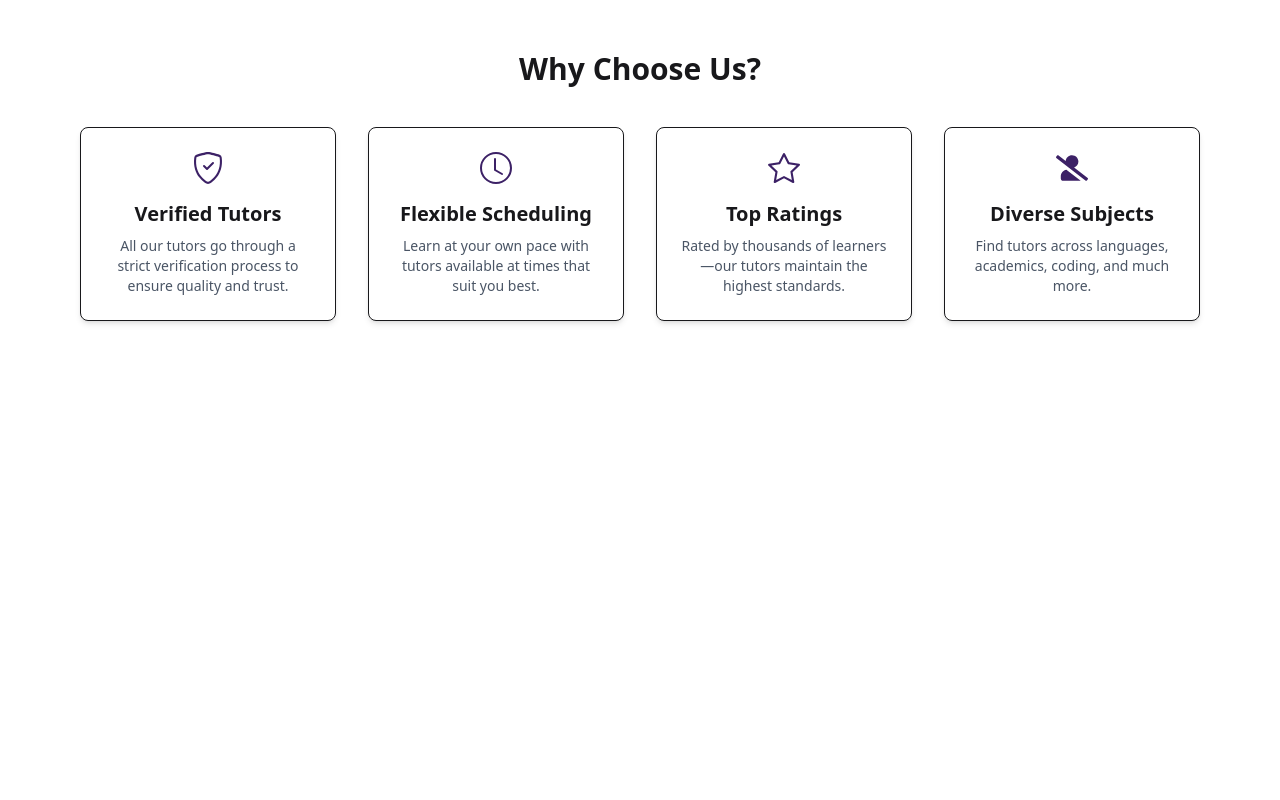
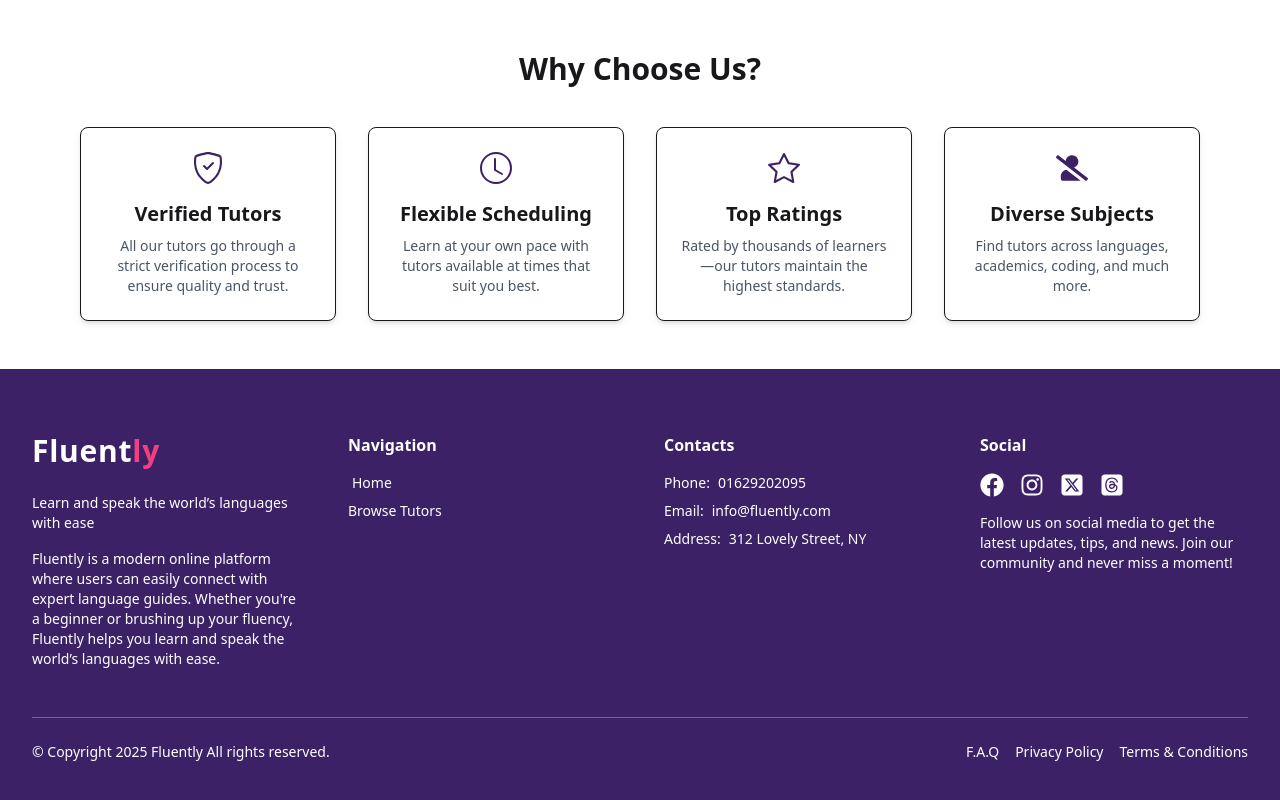
Before and after one commit to sajjadsajux/fluently, a React (Vite) app: page / in a window 1280 px wide. Shown: the part 2192-2992 px from the top of the page. Before the commit the page ends 2561 px from the top, so only its background shows below. Built offline with nearby package versions, Linux system fonts and the light colour scheme; no server answers.

Commit message:
Footer added and components min h set

```diff
--- a/src/Components/Shared/Footer.jsx
+++ b/src/Components/Shared/Footer.jsx
@@ -1,96 +1,130 @@
-import React from "react";
+import React, { use } from "react";
 import { NavLink } from "react-router";
+import { AuthContext } from "../../Contexts/AuthContext";
+import { FaFacebook, FaInstagram } from "react-icons/fa";
+import { FaSquareThreads, FaSquareXTwitter } from "react-icons/fa6";
 
 const Footer = () => {
+  const { user } = use(AuthContext);
+
   return (
-    <footer className="bg-primary text-primary-content px-4 sm:px-6 lg:px-8 divide-y">
-      <div className="container mx-auto flex flex-col lg:flex-row justify-between py-10 gap-10">
-        {/* Logo Section */}
-        <div className="flex justify-center lg:justify-start items-center">
-          <h3 className="text-xl md:text-2xl lg:text-3xl font-bold text-primary">
-            <span className="inline-block bg-white text-primary px-3 py-1 rounded-2xl">Plant</span>
-            <span className="text-white ml-2">Tick</span>
-          </h3>
+    <div className="px-4 pt-16 mx-auto sm:max-w-xl md:max-w-full lg:w-full md:px-24 lg:px-8 bg-primary text-white">
+      <div className="grid gap-12 row-gap-10 mb-12 sm:grid-cols-2 lg:grid-cols-4 container mx-auto">
+        {/* Company Logo & Description */}
+        <div>
+          <h2 className="text-3xl font-bold tracking-wide">
+            Fluent<span className="text-secondary">ly</span>
+          </h2>
+          <div className="mt-6 max-w-sm">
+            <p className="text-sm">Learn and speak the world’s languages with ease</p>
+            <p className="mt-4 text-sm">Fluently is a modern online platform where users can easily connect with expert language guides. Whether you're a beginner or brushing up your fluency, Fluently helps you learn and speak the world’s languages with ease.</p>
+          </div>
         </div>
 
-        {/* Links Section */}
-        <div className="grid grid-cols-2 sm:grid-cols-3 lg:grid-cols-3 gap-6 text-sm flex-1">
-          {/* Product */}
-          <div className="space-y-3">
-            <h3 className="tracking-wide uppercase text-green-200">Navigations</h3>
-            <ul className="space-y-1">
+        {/* Navigation Links */}
+        <div>
+          <h4 className="mb-4 text-md font-semibold">Navigation</h4>
+          <ul className="space-y-2 text-sm">
             <li>
-                <NavLink to="/">Home</NavLink>
+              <NavLink to="/" className="hover:underline">
+                Home
+              </NavLink>
             </li>
             <li>
-                <NavLink to="/allplants">All Plants</NavLink>
+              <NavLink to="/find-tutors" className="hover:underline">
+                Browse Tutors
+              </NavLink>
             </li>
             {user && (
               <>
                 <li>
-                    <NavLink to="/addplants">Add Plant</NavLink>
+                  <NavLink to="/add-tutorials" className="hover:underline">
+                    Add Tutorials
+                  </NavLink>
                 </li>
                 <li>
-                    <NavLink to="/myplants">My Plants</NavLink>
+                  <NavLink to={`/my-tutorials/${user.email}`} className="hover:underline">
+                    My Tutorials
+                  </NavLink>
+                </li>
+                <li>
+                  <NavLink to={`/my-booked-tutors/${user.email}`} className="hover:underline">
+                    My Booked Tutors
+                  </NavLink>
                 </li>
               </>
             )}
           </ul>
         </div>
 
-          {/* Company */}
-          <div className="space-y-3">
-            <h3 className="tracking-wide uppercase text-green-200">Company</h3>
-            <ul className="space-y-1">
-              <li>
-                <NavLink to="/privacypolicy">Privacy Policy</NavLink>
+        {/* Contacts */}
+        <div>
+          <h4 className="mb-4 text-md font-semibold">Contacts</h4>
+          <ul className="space-y-2 text-sm">
+            <li className="flex">
+              <span className="mr-2">Phone:</span>
+              <a href="tel:01629202095" className="hover:underline">
+                01629202095
+              </a>
             </li>
-              <li>
-                <NavLink to="/terms-and-conditions">Terms & Conditions</NavLink>
+            <li className="flex">
+              <span className="mr-2">Email:</span>
+              <a href="mailto:info@fluently.com" className="hover:underline">
+                info@fluently.com
+              </a>
+            </li>
+            <li className="flex">
+              <span className="mr-2">Address:</span>
+              <a href="https://www.google.com/maps" target="_blank" rel="noopener noreferrer" className="hover:underline">
+                312 Lovely Street, NY
+              </a>
             </li>
           </ul>
         </div>
 
-          {/* Contact Info */}
-          <div className="space-y-3">
-            <h3 className="uppercase text-green-200">Contact</h3>
-            <ul className="space-y-1">
+        {/* Social */}
+        <div>
+          <h4 className="mb-4 text-md font-semibold">Social</h4>
+          <div className="flex items-center space-x-4">
+            <a href="https://www.facebook.com/" target="_blank" rel="noopener noreferrer">
+              <FaFacebook size={24} />
+            </a>
+            <a href="https://www.instagram.com/" target="_blank" rel="noopener noreferrer">
+              <FaInstagram size={24} />
+            </a>
+            <a href="https://www.x.com/" target="_blank" rel="noopener noreferrer">
+              <FaSquareXTwitter size={24} />
+            </a>
+            <a href="https://www.threads.com/" target="_blank" rel="noopener noreferrer">
+              <FaSquareThreads size={24} />
+            </a>
+          </div>
+          <p className="mt-4 text-sm">Follow us on social media to get the latest updates, tips, and news. Join our community and never miss a moment!</p>
+        </div>
+      </div>
+
+      {/* Footer Bottom Bar */}
+      <div className="flex flex-col-reverse items-center justify-between pt-6 pb-10 border-t border-white/30 lg:flex-row text-sm container mx-auto">
+        <p className="mt-4 lg:mt-0">© Copyright 2025 Fluently All rights reserved.</p>
+        <ul className="flex flex-wrap justify-center space-x-4">
           <li>
-                Email:{" "}
-                <a href="mailto:support@planttick.com" className="hover:underline">
-                  supportmail@planttick.com
+            <a href="/" className="hover:underline">
+              F.A.Q
             </a>
           </li>
           <li>
-                Phone:{" "}
-                <a href="tel:+880123456789" className="hover:underline">
-                  +880 1629202095
+            <a href="/" className="hover:underline">
+              Privacy Policy
             </a>
           </li>
-              <li>Address: Sreemangal, Sylhet, Bangladesh</li>
+          <li>
+            <a href="/" className="hover:underline">
+              Terms & Conditions
+            </a>
+          </li>
         </ul>
       </div>
     </div>
-
-        {/* Social Media Section */}
-        <div className="space-y-3 text-center lg:text-right">
-          <h3 className="uppercase text-green-200">Social media</h3>
-          <div className="flex justify-center lg:justify-end space-x-4">
-            <a href="https://www.facebook.com/" target="_blank" rel="noopener noreferrer" className="hover:text-green-300">
-              <FaFacebook size={24} />
-            </a>
-            <a href="https://x.com/home" target="_blank" rel="noopener noreferrer" className="hover:text-green-300">
-              <FaXTwitter size={24} />
-            </a>
-            <a href="https://www.instagram.com/" target="_blank" rel="noopener noreferrer" className="hover:text-green-300">
-              <FaInstagram size={24} />
-            </a>
-          </div>
-        </div>
-      </div>
-
-      <div className="py-6 text-center text-green-300 text-sm">© 2025 PlantTick Team. All rights reserved.</div>
-    </footer>
   );
 };
 
--- a/src/Components/Shared/Navbar.jsx
+++ b/src/Components/Shared/Navbar.jsx
@@ -1,13 +1,14 @@
 import React, { use, useEffect, useState } from "react";
 import { Bounce, toast } from "react-toastify";
 import { AuthContext } from "../../Contexts/AuthContext";
-import { NavLink } from "react-router";
+import { NavLink, useNavigate } from "react-router";
 import { Tooltip } from "react-tooltip";
 import { MdOutlineLightMode } from "react-icons/md";
 import { MdDarkMode } from "react-icons/md";
 
 const Navbar = () => {
   const { user, signOutUser } = use(AuthContext);
+  const navigate = useNavigate();
   console.log(user);
   const [isDark, setIsDark] = useState(false);
   const [showDropdown, setShowDropdown] = useState(false);
@@ -27,6 +28,7 @@ const Navbar = () => {
           theme: "light",
           transition: Bounce,
         });
+        navigate("/");
       })
       .catch((error) => {
         console.log(error.code);
--- a/src/Layouts/MainLayout.jsx
+++ b/src/Layouts/MainLayout.jsx
@@ -1,6 +1,7 @@
 import React from "react";
 import { Outlet } from "react-router";
 import Navbar from "../Components/Shared/Navbar";
+import Footer from "../Components/Shared/Footer";
 
 const MainLayout = () => {
   return (
@@ -9,6 +10,9 @@ const MainLayout = () => {
         <Navbar></Navbar>
       </header>
       <Outlet></Outlet>
+      <footer>
+        <Footer></Footer>
+      </footer>
     </div>
   );
 };
--- a/src/Pages/AddTutorials/AddTutorials.jsx
+++ b/src/Pages/AddTutorials/AddTutorials.jsx
@@ -44,7 +44,7 @@ const AddTutorials = () => {
   };
 
   return (
-    <div className="max-w-4xl mx-auto px-4 py-10">
+    <div className="max-w-4xl mx-auto px-4 py-10 lg:min-h-[100vh]">
       <h2 className="text-3xl font-bold mb-6 text-center text-primary">Add New Tutorial</h2>
       <form onSubmit={handleAddTutorial} className="space-y-6 bg-base-200 p-6 rounded-xl shadow-md">
         <div className="grid grid-cols-1 md:grid-cols-2 gap-6">
--- a/src/Pages/FindTutors/FindTutors.jsx
+++ b/src/Pages/FindTutors/FindTutors.jsx
@@ -25,7 +25,7 @@ const FindTutors = () => {
 
   return (
     <>
-      <div className="container mx-auto py-10">
+      <div className="container mx-auto py-10 lg:min-h-[100vh]">
         <h2 className="text-3xl font-bold text-center mb-8 text-primary">Find Your Perfect Tutor</h2>
 
         <div className="flex justify-center my-10">
--- a/src/Pages/MyBookedTutors/MyBookedTutors.jsx
+++ b/src/Pages/MyBookedTutors/MyBookedTutors.jsx
@@ -29,7 +29,7 @@ const MyBookedTutors = () => {
       });
   };
   return (
-    <div className="max-w-6xl mx-auto px-4 py-10">
+    <div className="max-w-6xl mx-auto px-4 py-10 lg:min-h-[100vh]">
       <h2 className="text-3xl font-bold text-center mb-8 text-primary">My Booked Tutors</h2>
 
       {bookedTutors.length === 0 ? (
--- a/src/Pages/MyTutorials/MyTutorials.jsx
+++ b/src/Pages/MyTutorials/MyTutorials.jsx
@@ -21,7 +21,7 @@ const MyTutorials = () => {
       .catch((err) => console.log(err));
   };
   return (
-    <div className="container mx-auto my-6 p-4">
+    <div className="container mx-auto my-6 p-4 lg:min-h-[100vh]">
       <h2 className="text-2xl font-bold mb-6 text-center">My Tutorials</h2>
 
       {myTutorials.length === 0 ? (
```
Lines whose indentation alone changed are shown as unchanged.
